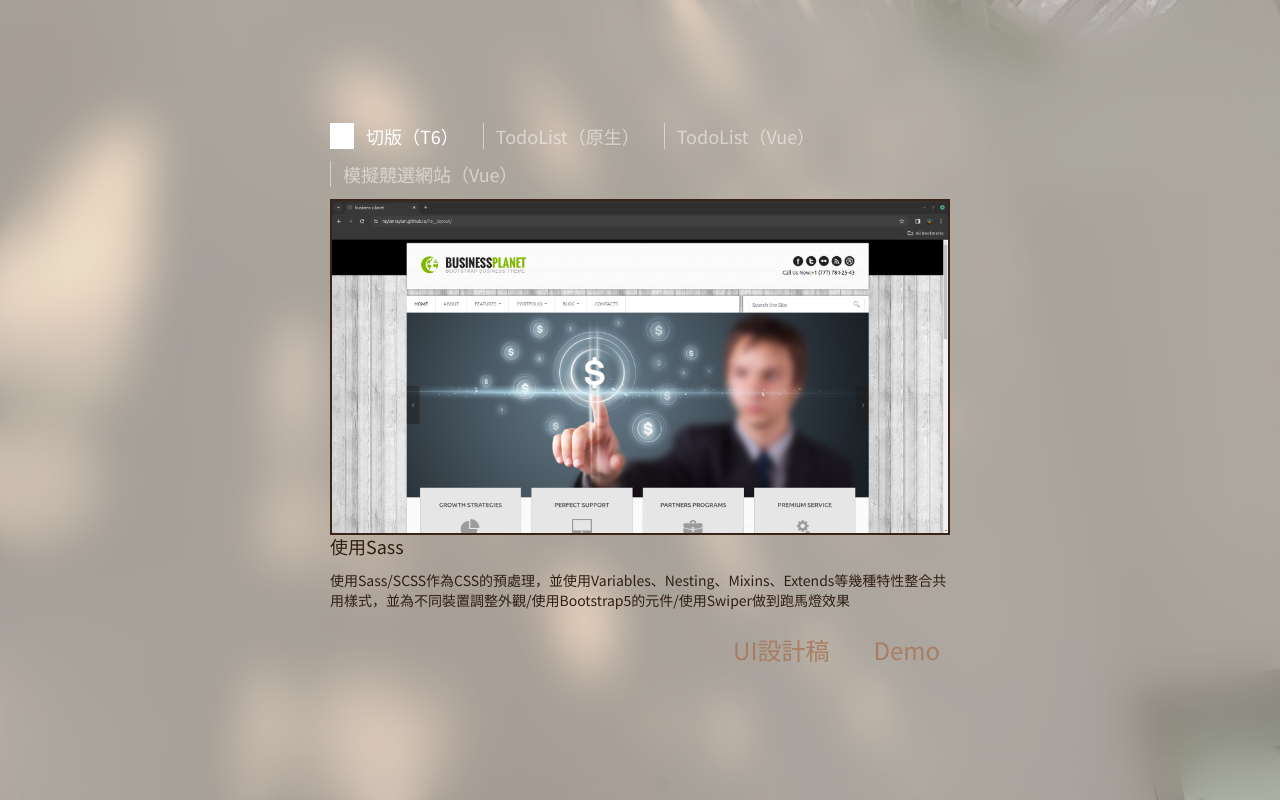
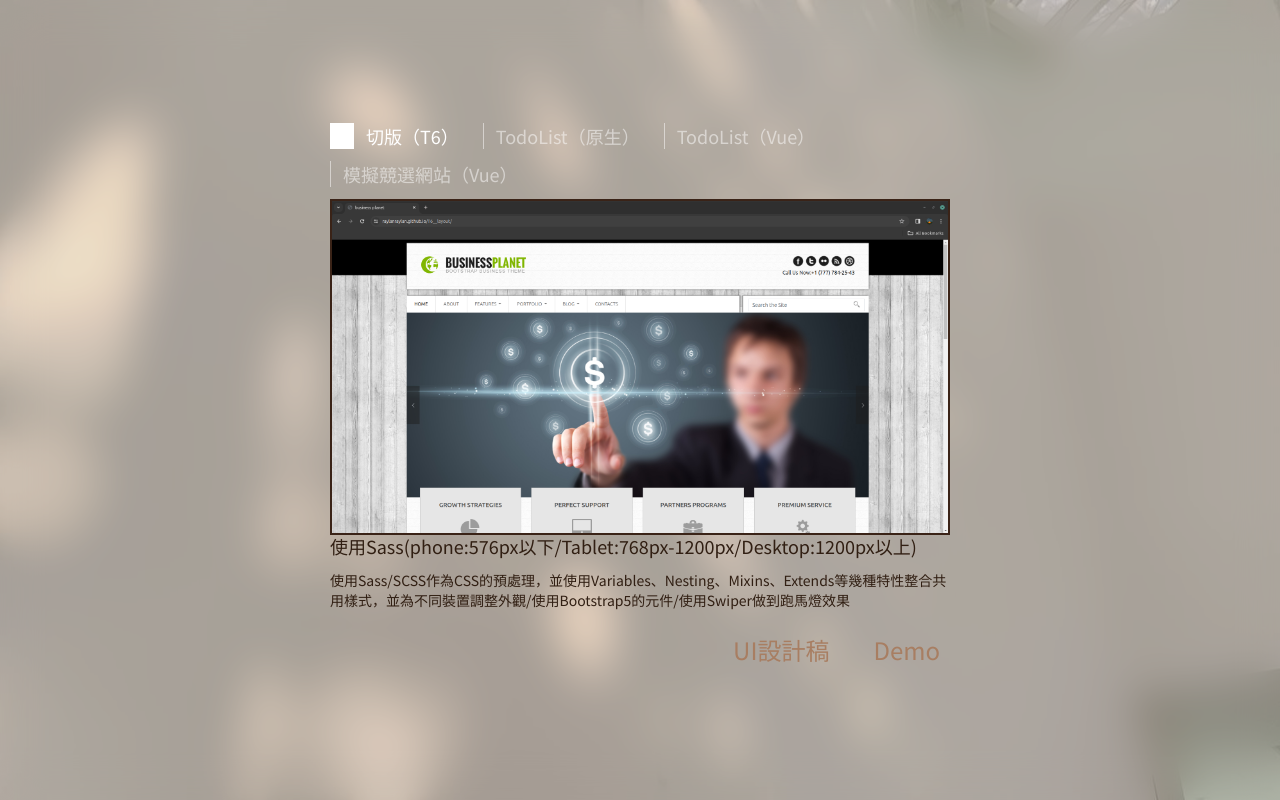
Before and after one commit to raylanraylan/portfolio, a Vue app: page / in a window 1280 px wide. Built offline with nearby package versions, Linux system fonts and the light colour scheme.

Commit message:
add:web layout RWD size

```diff
--- a/src/assets/data.js
+++ b/src/assets/data.js
@@ -7,7 +7,7 @@ export const portfolioData = {
       id:1,
       layoutImage:getImageUrl('t6','png'),
       name:'切版（T6）',
-      description:'使用Sass',
+      description:'使用Sass(phone:576px以下/Tablet:768px-1200px/Desktop:1200px以上)',
       technology:'使用Sass/SCSS作為CSS的預處理，並使用Variables、Nesting、Mixins、Extends等幾種特性整合共用樣式，並為不同裝置調整外觀/使用Bootstrap5的元件/使用Swiper做到跑馬燈效果',
       ui:'https://github.com/raylanraylan/layout/blob/main/template_6.png',
       demo:'https://raylanraylan.github.io/T6__layout/',
@@ -16,7 +16,7 @@ export const portfolioData = {
       id:2,
       layoutImage:getImageUrl('todo_js','jpeg'),
       name:'TodoList（原生）',
-      description:'使用原生Javascript完成基本功能',
+      description:'使用原生Javascript完成基本功能(phone:576px以下/Tablet跟Desktop:576px以上)',
       technology:'',
       ui:'https://hexschool.github.io/THE_F2E_Design/todolist/',
       demo:'https://raylanraylan.github.io/todolist_VanillaJS/',
@@ -26,7 +26,7 @@ export const portfolioData = {
       id:3,
       layoutImage:getImageUrl('todo_vue','jpeg'),
       name:'TodoList（Vue）',
-      description:'使用從原生版本換成Vue完成基本功能',
+      description:'使用從原生版本換成Vue完成基本功能(phone:576px以下/Tablet跟Desktop:576px以上)',
       technology:'',
       ui:'https://hexschool.github.io/THE_F2E_Design/todolist/',
       demo:'https://raylanraylan.github.io/todolist_Vue3/',
@@ -35,7 +35,7 @@ export const portfolioData = {
       id:4,
       layoutImage:getImageUrl('f2e_mission1','jpeg'),
       name:'模擬競選網站（Vue）',
-      description:'The F2E 5th 前端 & UI 修煉精神時光屋，使用UNA設計師所設計的版面。',
+      description:'The F2E 5th 前端 & UI 修煉精神時光屋，使用UNA設計師所設計的版面(phone:393px/Desktop:1512px)',
       technology:'前端框架版本：Vue3/Vite建立檔案與打包/Bootstrap：使用元件/aos：在一頁式中的區塊中，套用過渡效果/counterup2：套用數字計算動畫/splidejs：使用輪播套件',
       ui:'https://2023.thef2e.com/users/12061579704041516830',
       demo:'https://raylanraylan.github.io/2023_F2E_Week1/',
```
